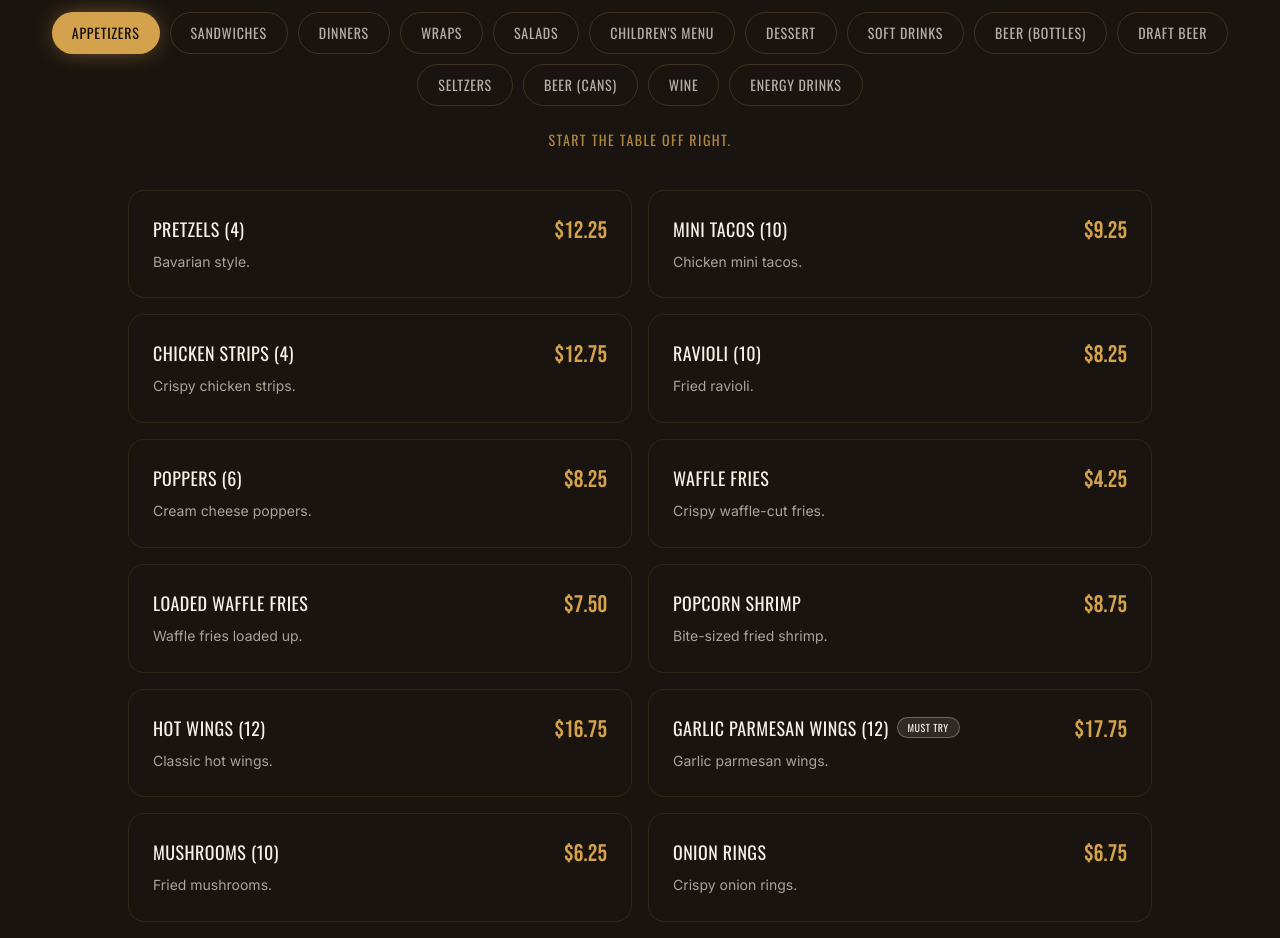
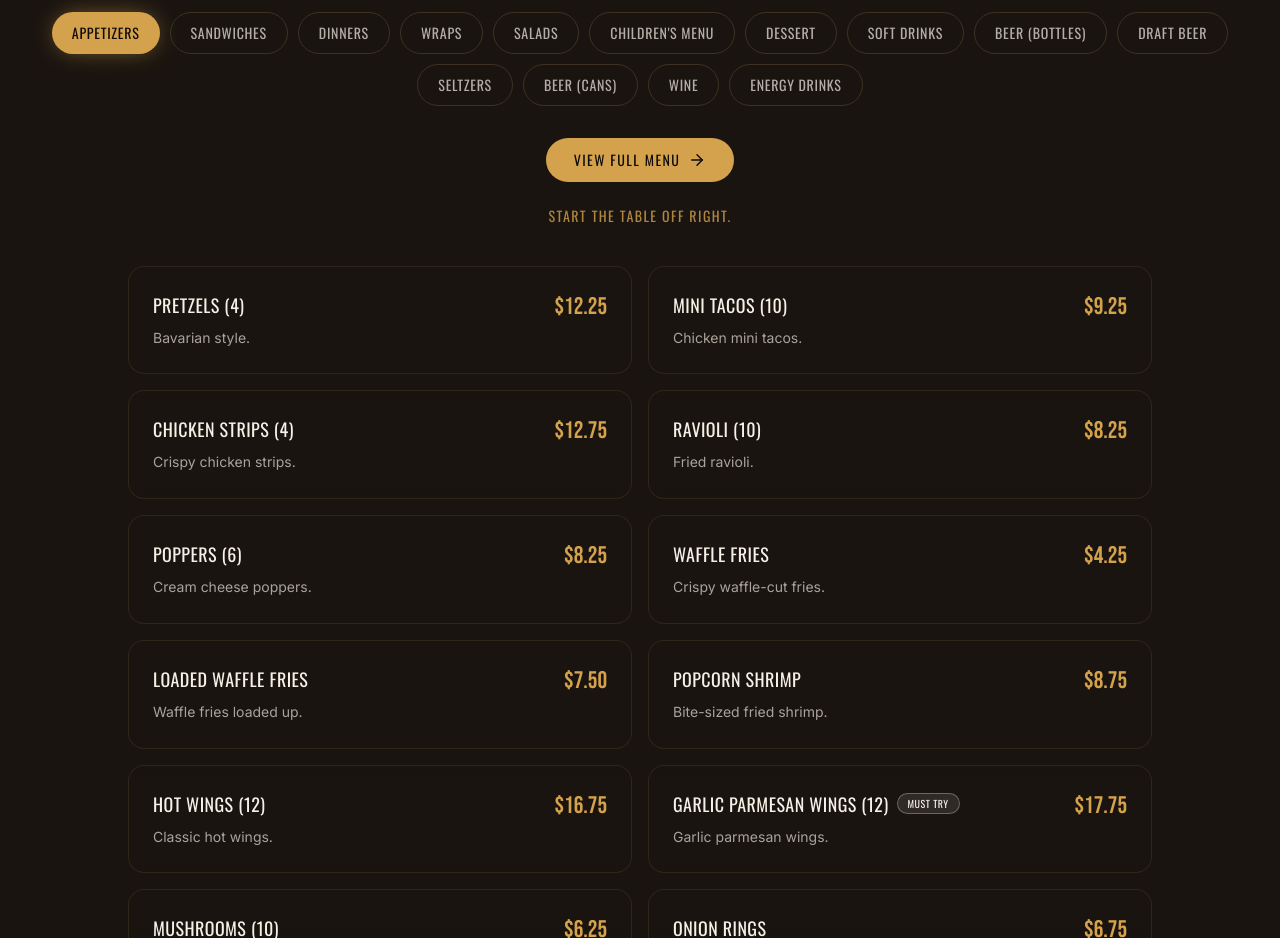
Before and after one commit to rfbswwh5by-ux/Post-Office-Bar-and-Grill-3.0, a React (Vite) app in the folder project/: page / in a window 1280 px wide. Shown: the part 2140-3078 px from the top of the page. Built offline with nearby package versions, Linux system fonts and the light colour scheme.

Commit message:
Add button to view full menu in MenuSection

```diff
--- a/project/src/components/MenuSection.tsx
+++ b/project/src/components/MenuSection.tsx
@@ -45,6 +45,15 @@ export default function MenuSection({ onViewFull }: { onViewFull: () => void })
             </button>
           ))}
         </div>
+
+        <div className="mt-8 flex justify-center">
+  <button
+    onClick={onViewFull}
+    className="btn-brass"
+  >
+    View Full Menu <ArrowRight size={18} />
+  </button>
+</div>
 
         <p className="mt-6 text-center font-heading text-sm uppercase tracking-widest text-brass-400/80">
           {current.blurb}
```
